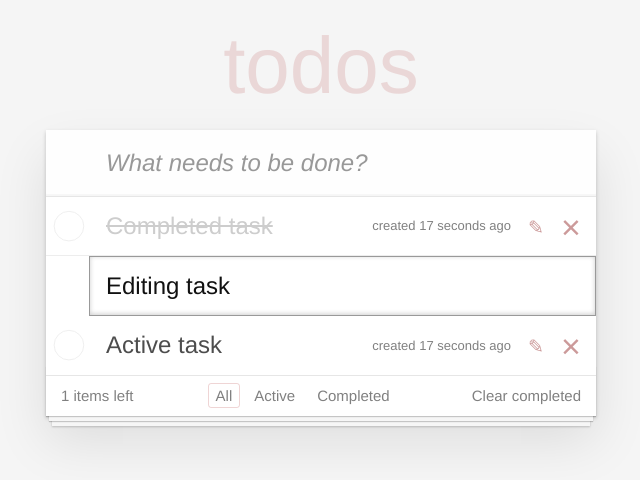
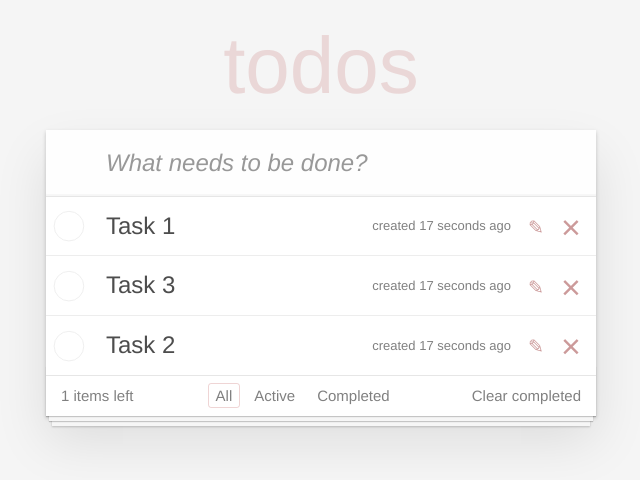
Before and after one commit to AlexNeva/react-todo-list, a React (Create React App) app: page / in a window 1280 px wide. Shown: the top 480 px of the page, without its empty margins (319-959 px from the left). Built offline with nearby package versions, Linux system fonts and the light colour scheme.

Commit message:
task 1.3.9

```diff
--- a/package.json
+++ b/package.json
@@ -16,7 +16,7 @@
     "build": "react-scripts build",
     "test": "react-scripts test",
     "eject": "react-scripts eject",
-    "deploy": "gh-pages -d dist"
+    "deploy": "gh-pages -d build"
   },
   "eslintConfig": {
     "extends": [
--- a/src/App.js
+++ b/src/App.js
@@ -1,15 +1,37 @@
-import React from 'react';
+import React, { useState } from 'react';
 import './global.css'
 import NewTaskForm from './components/NewTaskForm/NewTaskForm';
 import TaskList from './components/TaskList/TaskList';
 import Footer from './components/Footer/Footer';
 
 const App = () => {
-  const todos = [
-    { id: 1, state: 'completed', description: 'Completed task' },
-    { id: 2, state: 'editing', description: 'Editing task' },
-    { id: 3, state: '', description: 'Active task' },
-  ];
+
+  const [tasks, setTasks] = useState([
+    { id: 1, status: '', description: 'Task 1' },
+    { id: 2, status: '', description: 'Task 3' },
+    { id: 3, status: '', description: 'Task 2' },
+  ])
+
+  const changeStatus = (task, status) => {
+    setTasks(tasks.map(t => {
+      if (t.id === task.id && t.status !== status) {
+        return { ...t, status: status }
+      }
+
+      if (t.id === task.id && t.status === status) {
+        return { ...t, status: '' }
+      }
+
+
+      return t
+
+    }))
+  };
+
+  const deleteTask = (task) => {
+    setTasks(tasks.filter(t => t.id !== task.id))
+  }
+
   return (
     <section className="todoapp">
       <header className="header">
@@ -17,7 +39,7 @@ const App = () => {
         <NewTaskForm />
       </header>
       <section className="main">
-        <TaskList todos={todos} />
+        <TaskList tasks={tasks} changeStatus={changeStatus} deleteTask={deleteTask} />
         <Footer />
       </section>
     </section>
--- a/src/components/Task/Task.js
+++ /dev/null
@@ -1,20 +0,0 @@
-import React from 'react';
-
-const Task = ({todo}) => {
-  return (
-    <li className={todo.state}>
-      <div className="view">
-        <input className="toggle" type="checkbox"></input>
-        <label>
-          <span className="description">{todo.description}</span>
-          <span className="created">created 17 seconds ago</span>
-        </label>
-        <button className="icon icon-edit"></button>
-        <button className="icon icon-destroy"></button>
-      </div>
-      <input type="text" className="edit" value="Editing task"></input>
-    </li>
-
-  )
-}
-export default Task;
--- /dev/null
+++ b/src/components/Task/Task.jsx
@@ -0,0 +1,20 @@
+import React from 'react';
+
+const Task = ({ task, changeStatus, deleteTask }) => {
+  return (
+    <li className={task.status}>
+      <div className="view">
+        <input className="toggle" type="checkbox" onChange={() => changeStatus(task, 'completed')} />
+        <label>
+          <span className="description">{task.description}</span>
+          <span className="created">created 17 seconds ago</span>
+        </label>
+        <button className="icon icon-edit" onClick={() => changeStatus(task, 'editing')}></button>
+        <button className="icon icon-destroy" onClick={() => deleteTask(task)}></button>
+      </div>
+      <input type="text" className="edit" value={task.description} />
+    </li>
+  );
+};
+
+export default Task;
--- a/src/components/TaskList/TaskList.js
+++ b/src/components/TaskList/TaskList.jsx
@@ -2,12 +2,12 @@ import React from 'react';
 import './TaskList.css';
 import Task from '../Task/Task';
 
-const TaskList = (props) => {
+const TaskList = ({ tasks, changeStatus, deleteTask }) => {
 
   return (
     <ul className='todo-list'>
-      {props.todos.map(todo => {
-        return <Task todo={todo} key={todo.id} />
+      {tasks.map(t => {
+        return <Task task={t} key={t.id} changeStatus={changeStatus} deleteTask={deleteTask} />
       })}
     </ul>
   )
```
Also changed, not shown: src/components/TasksFilter/TaskFilter.js (+5 -4 lines), src/components/Footer/Footer.jsx (renamed from src/components/Footer/Footer.js), src/components/NewTaskForm/NewTaskForm.jsx (renamed from src/components/NewTaskForm/NewTaskForm.js).
